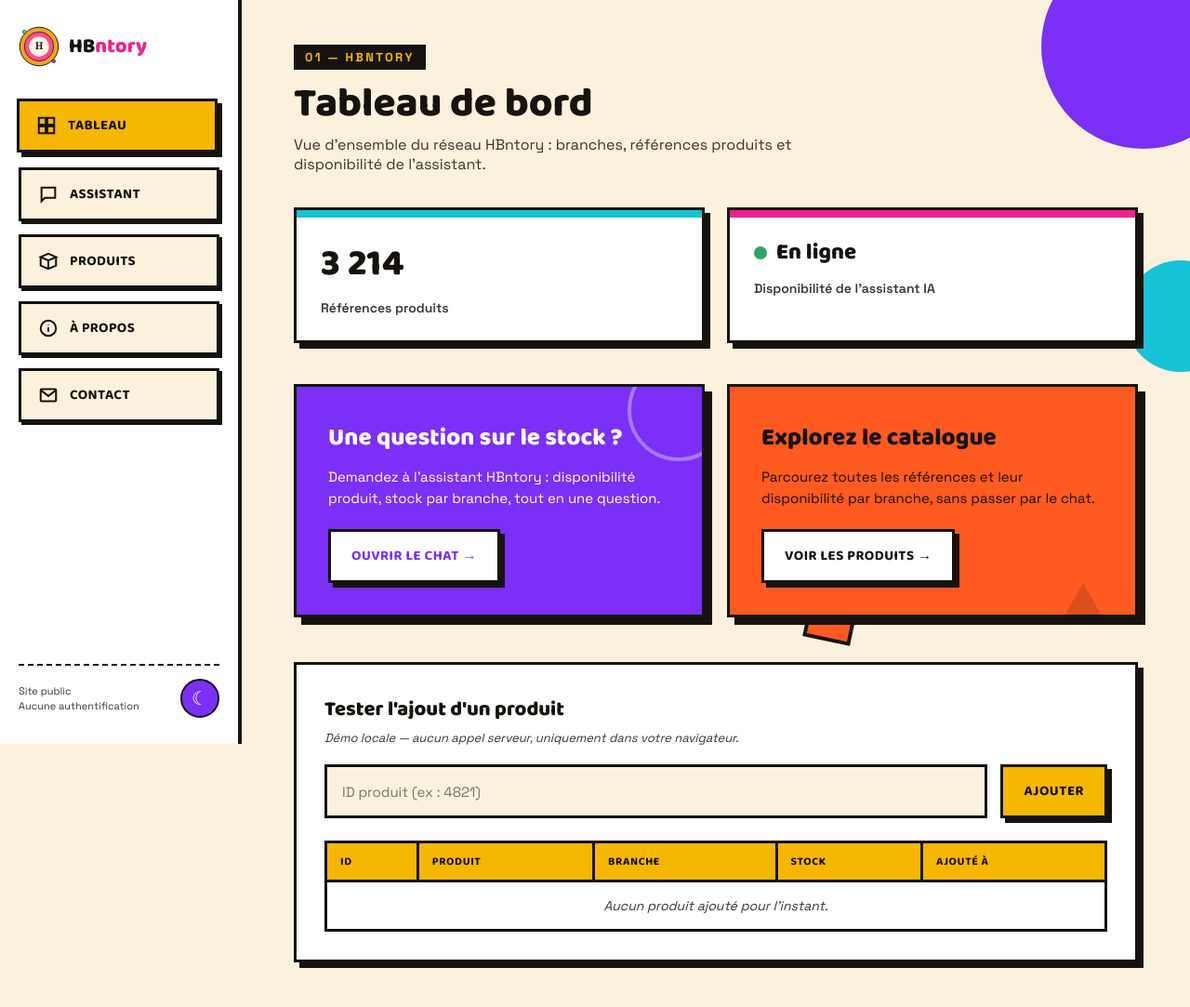
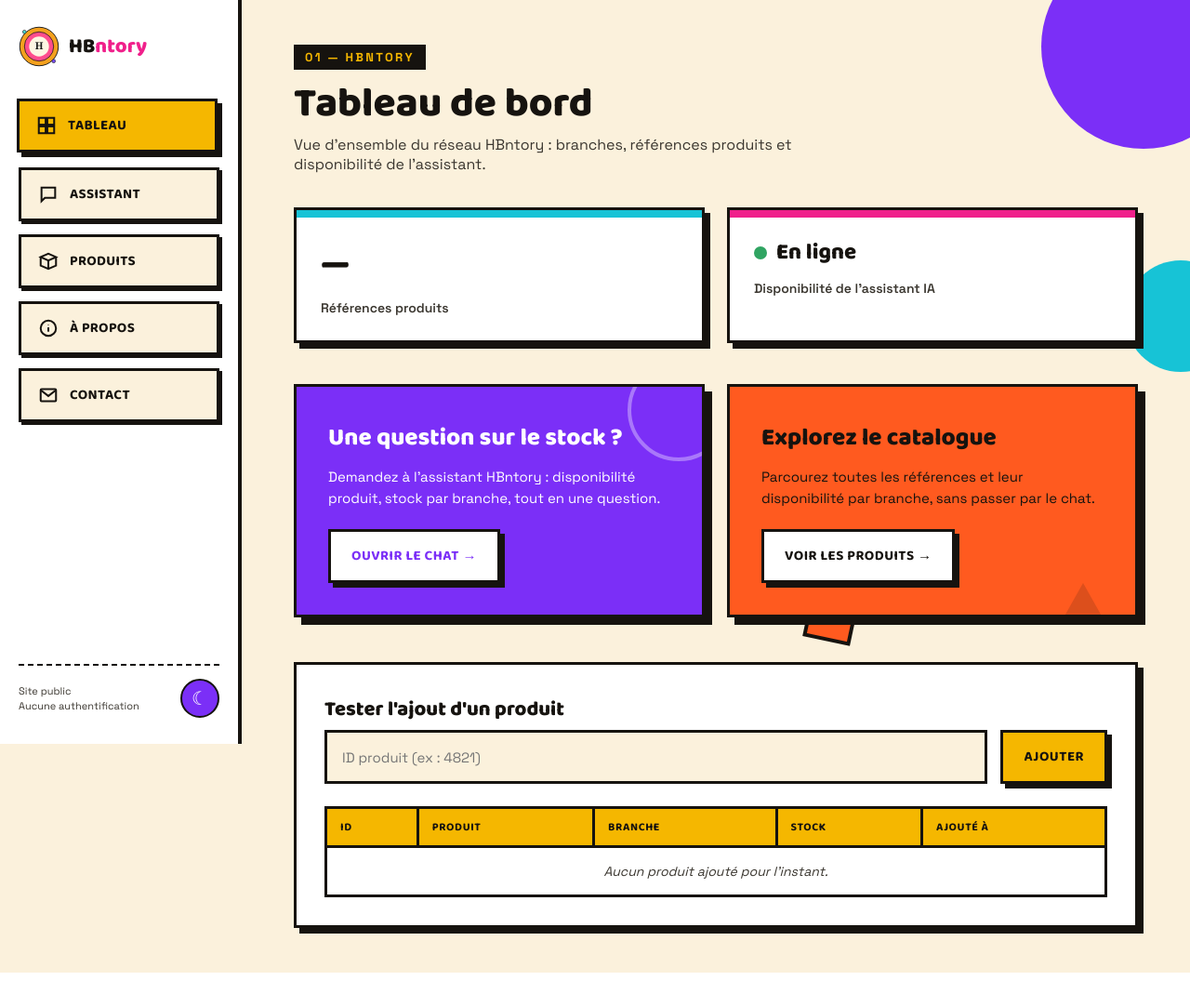
Before and after one commit to Souf-F/HBntory-Inventor-Management-Platform, a plain HTML site: page project-root/client_web/index.html in a window 1280 px wide. Shown: the whole page at 93% size. After the commit the page ends 1046 px from the top, so only its background shows below. Drawn offline with nearby package versions, Linux system fonts and the light colour scheme; no server answers.

Commit message:
feat(index.html): display product count dynamically in the product section

```diff
--- a/project-root/client_web/index.html
+++ b/project-root/client_web/index.html
@@ -125,7 +125,7 @@
         <div style="display:flex;flex-wrap:wrap;gap:24px;margin-bottom:44px;">
           <div style="flex:1 1 220px;background:var(--surface);border:3px solid var(--border);box-shadow:6px 6px 0 var(--shadowColor);padding:26px;position:relative;">
             <div style="position:absolute;top:0;left:0;width:100%;height:8px;background:#17C3D6;"></div>
-            <div style="font-family:'Baloo 2',sans-serif;font-weight:800;font-size:40px;">3 214</div>
+            <div style="font-family:'Baloo 2',sans-serif;font-weight:800;font-size:40px;">{{ productCount }}</div>
             <div style="font-size:14px;font-weight:600;color:var(--muted);margin-top:6px;">Références produits</div>
           </div>
           <div style="flex:1 1 220px;background:var(--surface);border:3px solid var(--border);box-shadow:6px 6px 0 var(--shadowColor);padding:26px;position:relative;">
@@ -156,7 +156,6 @@
         <sc-if value="{{ showDemo }}" hint-placeholder-val="{{ true }}">
           <div style="background:var(--surface);border:3px solid var(--border);box-shadow:6px 6px 0 var(--shadowColor);padding:30px;">
             <div style="font-family:'Baloo 2',sans-serif;font-weight:800;font-size:22px;margin-bottom:4px;">Tester l'ajout d'un produit</div>
-            <div style="font-size:13px;font-style:italic;color:var(--muted);margin-bottom:20px;">Démo locale — aucun appel serveur, uniquement dans votre navigateur.</div>
             <div style="display:flex;gap:14px;flex-wrap:wrap;margin-bottom:24px;">
               <input type="text" placeholder="ID produit (ex : 4821)" value="{{ demoId }}" onChange="{{ onDemoIdChange }}" onKeyDown="{{ onDemoKeyDown }}" style="flex:1 1 240px;padding:14px 16px;border:3px solid var(--border);font-family:'Space Grotesk',sans-serif;font-size:15px;background:var(--bg);" />
               <div style="{{ buttons.add.base }}" style-hover="{{ buttons.add.hover }}" style-active="{{ buttons.add.active }}" onClick="{{ onDemoAdd }}">Ajouter</div>
@@ -629,6 +628,7 @@ class Component extends DCLogic {
 
     return {
       isMobile, isDesktop, isDark, toggleDark: this.toggleDark, appRootStyle,
+      productCount: (s.catalogProducts || []).length || "—",
       darkLabel: isDark ? "Mode clair" : "Mode sombre",
       darkToggleGlyph: isDark ? "☀" : "☾",
       buttons2: { toggle: toggleBtn },
```
